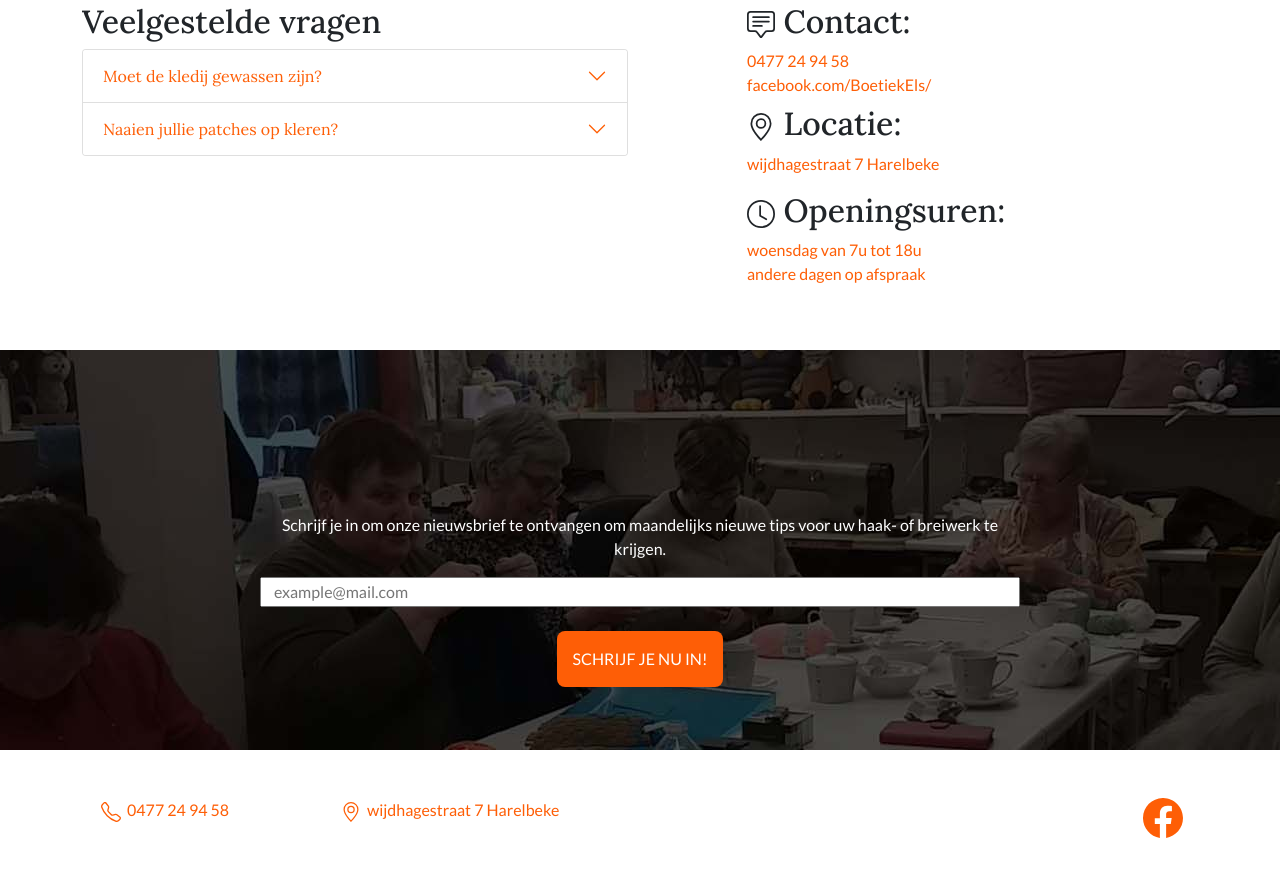
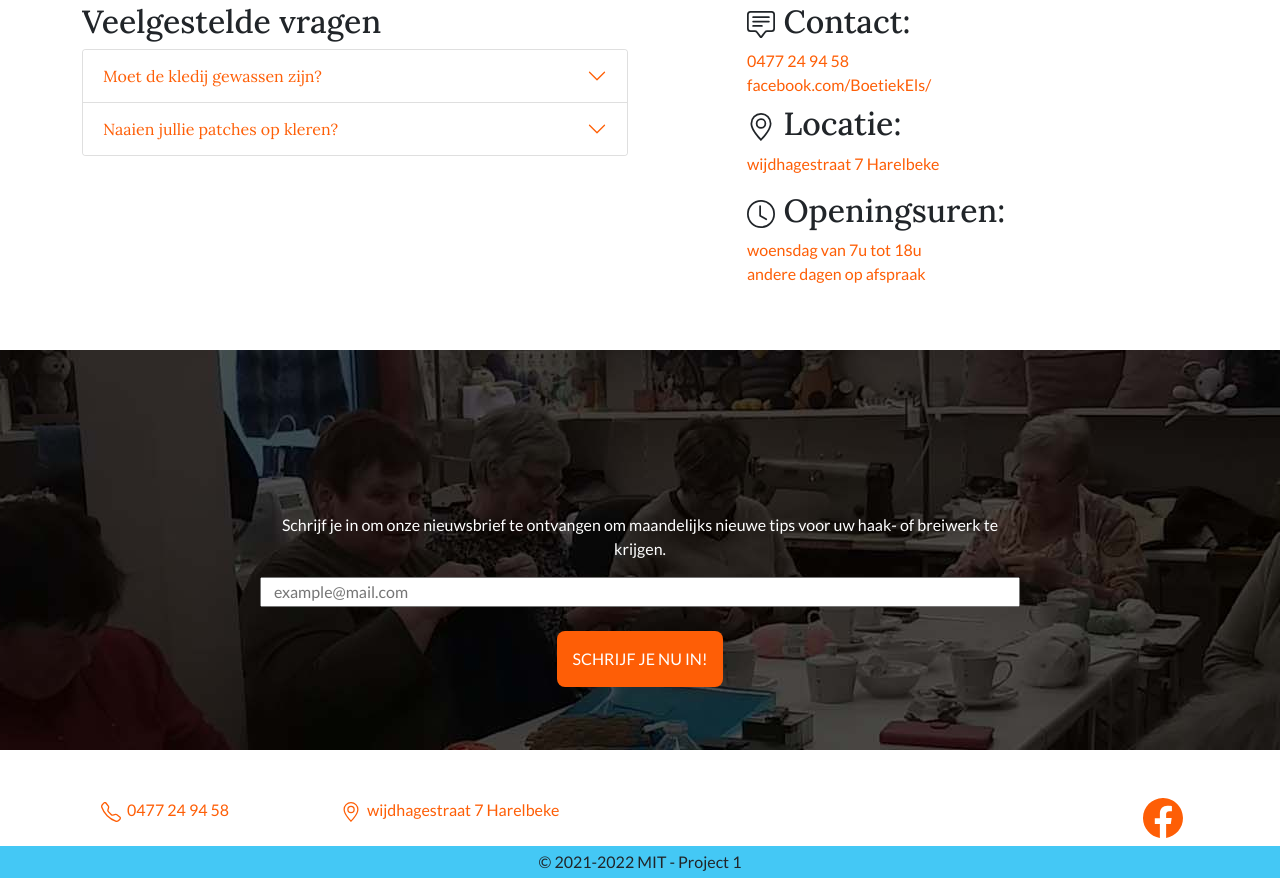
Before and after one commit to howest-WDD/video---project-1-Demiddel-Jesse, a plain HTML site: page index.html in a window 1280 px wide. Shown: the part 2865-3751 px from the top of the page. Drawn offline with nearby package versions, Linux system fonts and the light colour scheme.

Commit message:
added howest footer

```diff
--- a/css/stylesheet.scss
+++ b/css/stylesheet.scss
@@ -207,6 +207,11 @@ body {
 	}
 }
 
+.c-footer__bottom {
+	background-color: #44c8f5 !important;
+	margin: 0;
+}
+
 /*------------------------------------*\
 	#UTILITIES
 \*------------------------------------*/
--- a/index.html
+++ b/index.html
@@ -237,7 +237,7 @@
 				</div>
 			</div>
 		</main>
-		<footer class="mt-5 mb-5">
+		<footer class="mt-5">
 			<div class="container">
 				<div class="row">
 					<div class="col-lg-2 text-center mb-lg-0 mb-2">
@@ -266,6 +266,7 @@
 					</div>
 				</div>
 			</div>
+			<p class="text-center c-footer__bottom mt-2 pt-1 pb-1">&copy; 2021-2022 MIT - Project 1</p>
 		</footer>
 
 		<!-- Bootstrap JS -->
```
Also changed, not shown: css/stylesheet.css.
